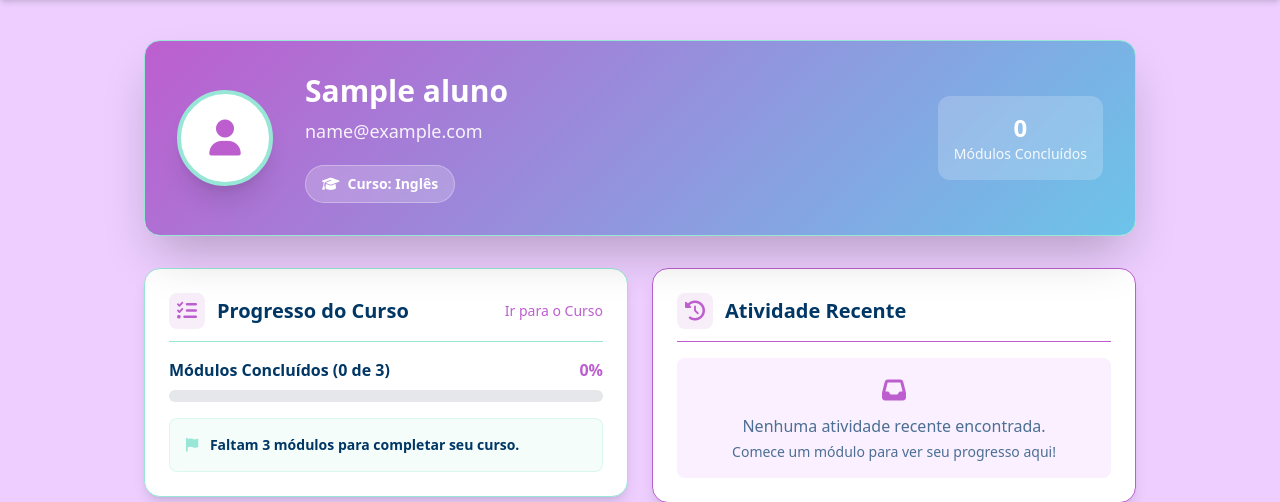
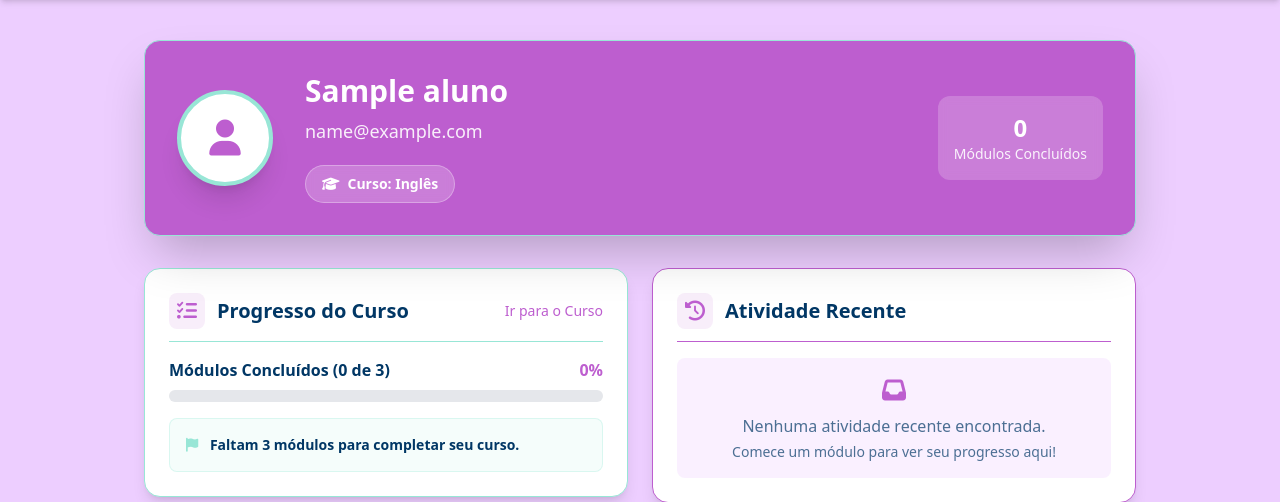
Before and after one commit to Richard15151/LevelUp, a Flask app: page /perfil in a window 1280 px wide. Shown: the part 62-564 px from the top of the page. Run offline with Flask 3, Linux system fonts and the light colour scheme; the visitor is signed in with stand-in values (Sample User, id 1); data comes from the database, SQL or seed files in the repository; tables that the repository leaves empty hold one stand-in row (values such as "Sample post"); parts of the project's set-up code (start-up, migrations or seed data) failed here and were passed over; some libraries are stand-ins or nearby versions.

Commit message:
Change profile header background to solid color
Updated the profile page's header background style.

```diff
--- a/templates/perfil.html
+++ b/templates/perfil.html
@@ -66,8 +66,7 @@
     <main class="max-w-5xl mx-auto px-4 py-10 flex-grow w-full">
       <!-- Header do Perfil -->
       <div
-        class="p-8 rounded-2xl shadow-2xl mb-8 relative overflow-hidden border border-[#98e6d6]"
-        style="background: linear-gradient(135deg, #bd5ecf, #6cc4ea)"
+        class="p-8 rounded-2xl shadow-2xl mb-8 relative overflow-hidden border border-[#98e6d6] bg-[#bd5ecf]"
       >
         <div
           class="flex flex-col md:flex-row items-start md:items-center space-y-6 md:space-y-0 md:space-x-8 text-white"
```
